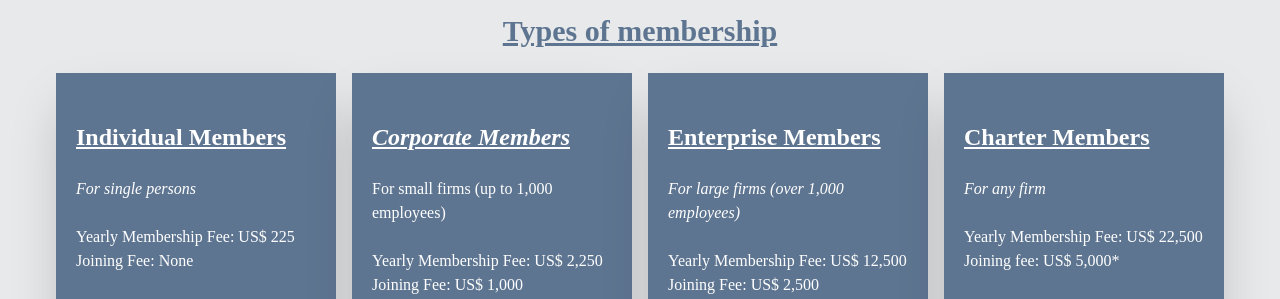
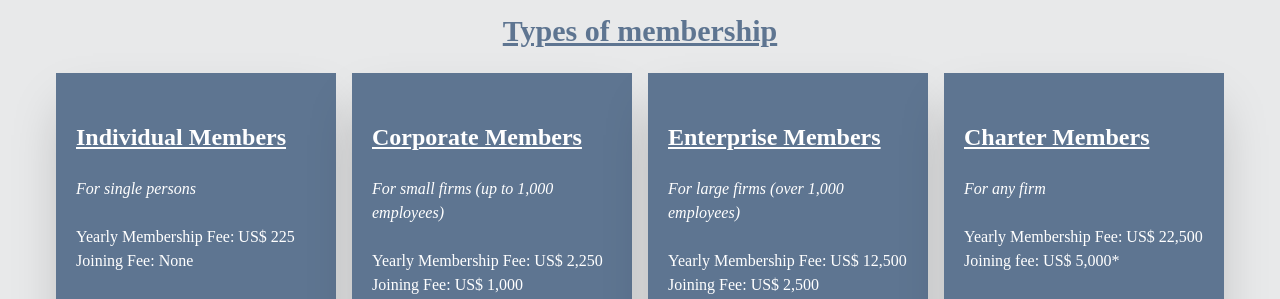
Before and after one commit to crypto-credit-association/cca-website, a Next.js app: page /membership in a window 1280 px wide. Shown: the part 1260-1559 px from the top of the page. Built offline with nearby package versions, Linux system fonts and the light colour scheme; a web font is replaced by a local one.

Commit message:
italic css removed

```diff
--- a/pages/membership.js
+++ b/pages/membership.js
@@ -64,8 +64,8 @@ function Membership() {
                   <p className="text-white px-5">Joining Fee: None</p>
                 </div>
                 <div className="bg-blue-dark h-full py-12 shadow-2xl mx-5 md:mx-2 mt-5 md:mt-0">
-                  <h4 className="italic text-white text-2xl font-semibold underline px-5">Corporate Members</h4>
-                  <p className="py-6 text-white px-5">For small firms (up to 1,000 employees)</p>
+                  <h4 className="text-white text-2xl font-semibold underline px-5">Corporate Members</h4>
+                  <p className="italic py-6 text-white px-5">For small firms (up to 1,000 employees)</p>
                   <p className="text-white px-5">Yearly Membership Fee: US$ 2,250</p>
                   <p className="text-white px-5">Joining Fee: US$ 1,000</p>
                 </div>
```
